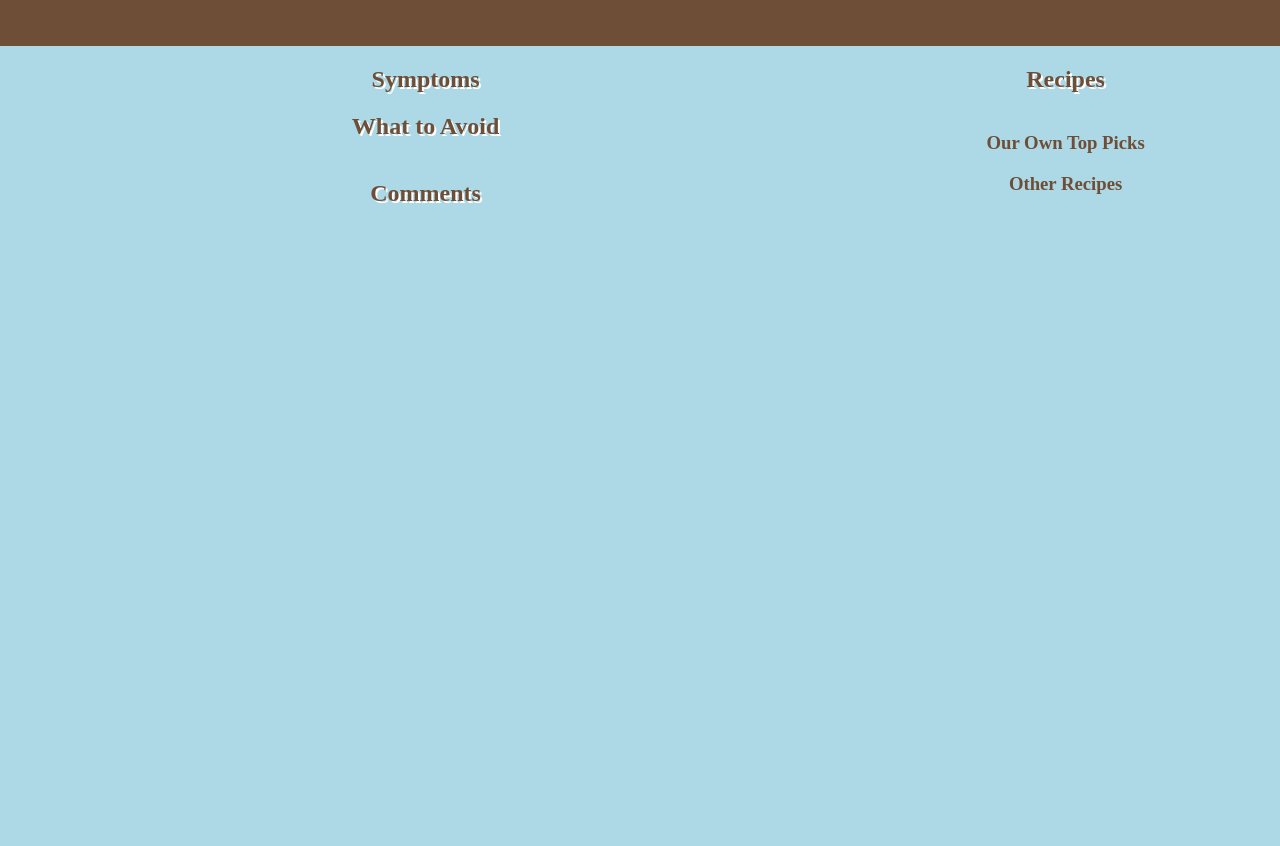
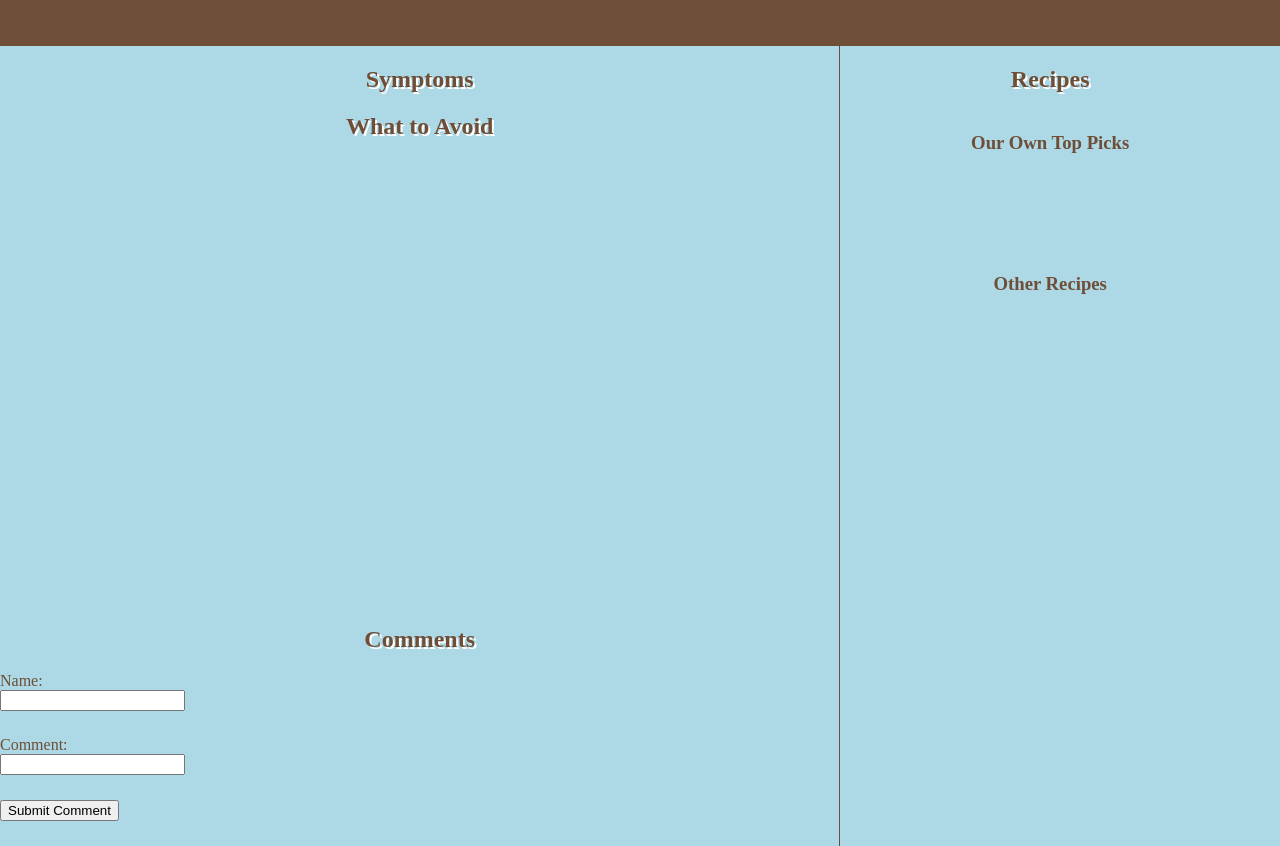
Before and after one commit to anitali2002/cssi2018Allergies, a Python web app: template templates/allergyInfo.html in a window 1280 px wide. Before the commit the page ends 203 px from the top, so only its background shows below. Run offline with Jinja, Linux system fonts and the light colour scheme; the template is opened without the code that fills it, so the values that code supplies are empty.

Commit message:
Allergy info
allergy info

```diff
--- a/styles/allergyInfoStyle.css
+++ b/styles/allergyInfoStyle.css
@@ -17,33 +17,40 @@ body {
 
 .row {
     display: flex;
-    column-rule: 1px solid #6F4E37;
 }
 
 #left {
   flex: 66%;
+  height: 800px;
   display: flex;
   flex-direction: column;
+  border-right: 1px solid #6F4E37
 }
 
 #up {
-  flex: 66%;
+  flex: 2;
 }
 
 #down {
-  flex: 33%;
+  flex: 1;
+  overflow: visible;
+  overflow-y: auto;
 }
 
 #right {
   flex: 33%;
+  margin-right: 20px;
 }
 
-#scroll{
-  height: 100px;
+.scroll{
+  height: auto;
   overflow: visible;
   overflow-y: auto;
 }
 
+#apiScroll{
+   margin-top: 100px;
+}
 
  h2, h3, p{
   text-align: center;
@@ -52,3 +59,7 @@ body {
 h2{
   text-shadow: 2px 2px white;
 }
+
+input{
+  margin-bottom:25px
+}
--- a/templates/allergyInfo.html
+++ b/templates/allergyInfo.html
@@ -16,17 +16,28 @@
       <h2>What to Avoid</h2>
       <p>{{toAvoid}}<p>
     </div>
-      <div id="down">
+    <div id=" down">
       <h2>Comments</h2>
+      <div id="scroll">
         <p> {{commentName}} </p>
         <h3>{{comment}}</h3>
+      </div>
+      Name:<br>
+      <input type="text" class = "comments" name="commentName" value="">
+      <br>
+      Comment:<br>
+      <input type="text" class = "comments" name="comment" value="">
+      <br>
+      <input type="submit" value="Submit Comment">
     </div>
   </div>
   <div class="column" id="right">
     <h2>Recipes</h2>
-    <div id = "scroll">
+    <div id = "dataScroll" class="scroll">
       <h3> Our Own Top Picks </h3>
       <p> {{dataRecipes}}</p>
+    </div>
+    <div id = "apiScroll" class"scroll">
       <h3> Other Recipes </h3>
       <p>{{APIRecipes}}<p>
     </div>
```
Also changed, not shown: styles/recipeSubmitStyles.css (+11 -7 lines), templates/genInfo.html (+31 -11 lines). Lines whose indentation alone changed are shown as unchanged.
